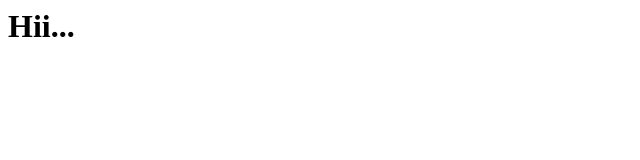
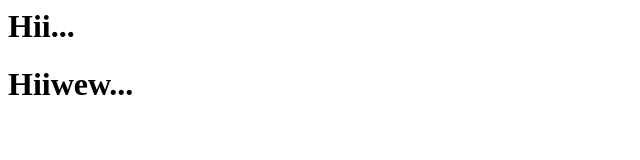
Before and after one commit to shridharjadhav258/vscodegitrepo, a plain HTML site: page index.html in a window 1280 px wide. Shown: the whole page, without its empty margins (0-640 px from the left). Drawn offline with Linux system fonts and the light colour scheme.

Commit message:
file changed

```diff
--- a/index.html
+++ b/index.html
@@ -1,3 +1,4 @@
 <html>
     <h1>Hii...</h1>
+    <h1>Hiiwew...</h1>
     </html>
```
